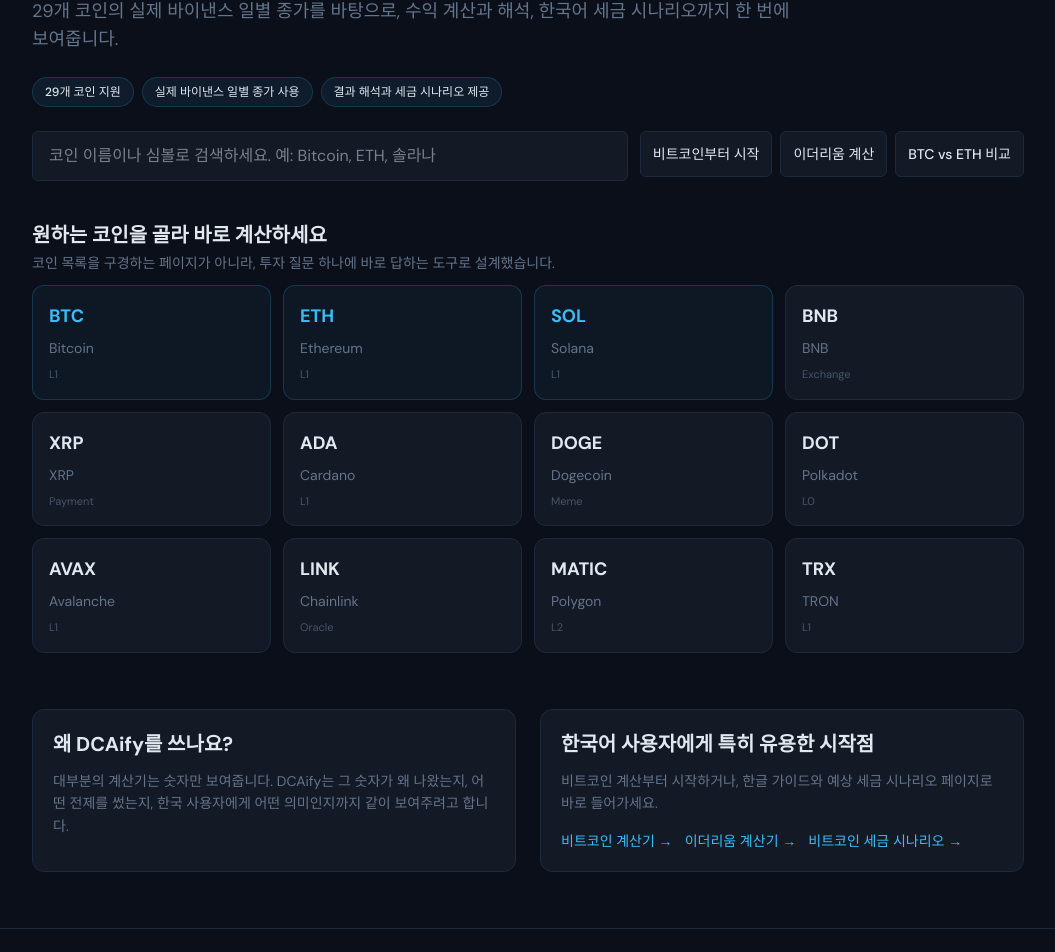
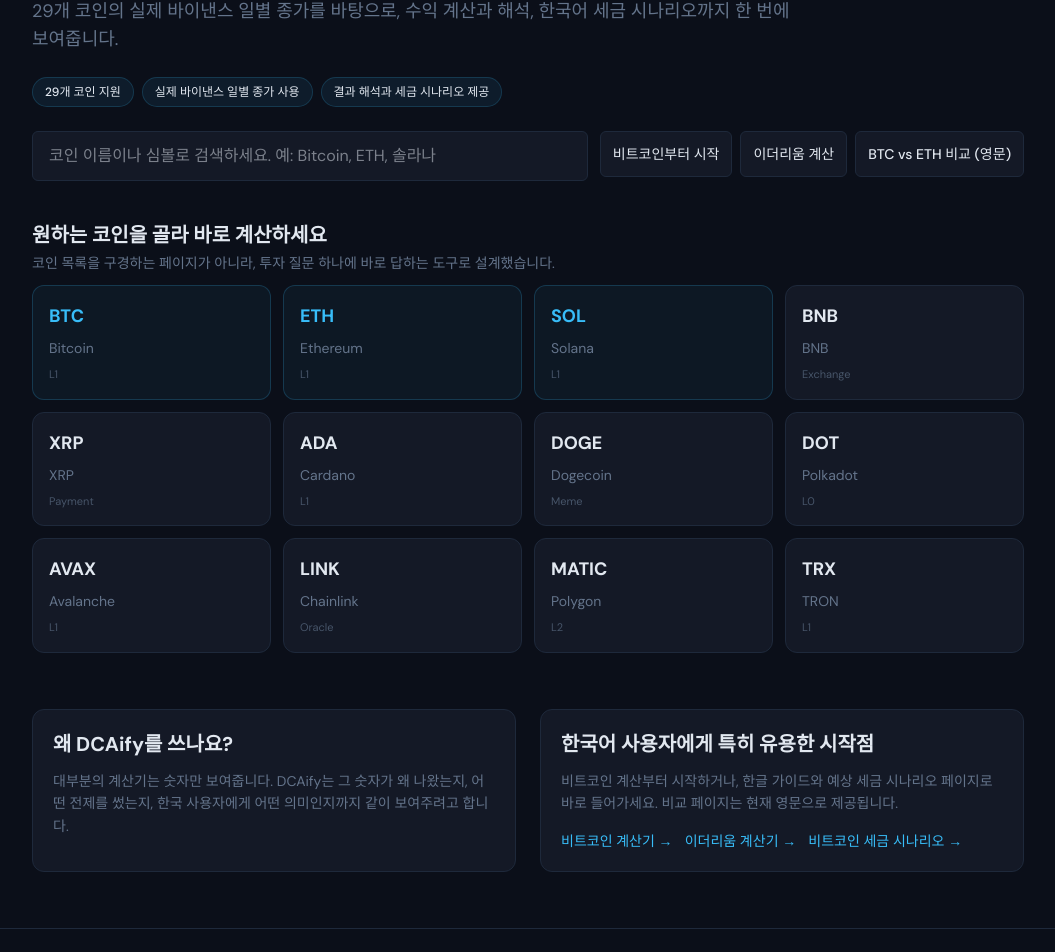
Before and after one commit to jungho-cho/dcaify, a Next.js app: page /ko in a window 1280 px wide. Shown: the part 252-1204 px from the top of the page, without its empty margins (112-1167 px from the left). Built offline with nearby package versions, Linux system fonts and the light colour scheme; a web font is replaced by a local one.

Commit message:
fix(qa): ISSUE-001 — label English-only compare CTA on Korean home

```diff
--- a/src/components/CoinExplorerHome.tsx
+++ b/src/components/CoinExplorerHome.tsx
@@ -45,7 +45,7 @@
     featuredLinks: [
       { href: '/ko/btc', label: '비트코인부터 시작' },
       { href: '/ko/eth', label: '이더리움 계산' },
-      { href: '/btc-vs-eth', label: 'BTC vs ETH 비교' },
+      { href: '/btc-vs-eth', label: 'BTC vs ETH 비교 (영문)' },
     ],
     sectionTitle: '원하는 코인을 골라 바로 계산하세요',
     sectionDescription:
@@ -55,7 +55,7 @@
       '대부분의 계산기는 숫자만 보여줍니다. DCAify는 그 숫자가 왜 나왔는지, 어떤 전제를 썼는지, 한국 사용자에게 어떤 의미인지까지 같이 보여주려고 합니다.',
     featuredTitle: '한국어 사용자에게 특히 유용한 시작점',
     featuredDescription:
-      '비트코인 계산부터 시작하거나, 한글 가이드와 예상 세금 시나리오 페이지로 바로 들어가세요.',
+      '비트코인 계산부터 시작하거나, 한글 가이드와 예상 세금 시나리오 페이지로 바로 들어가세요. 비교 페이지는 현재 영문으로 제공됩니다.',
     recoverySuggestions: [
       { href: '/ko/btc', label: '비트코인 계산기' },
       { href: '/ko/eth', label: '이더리움 계산기' },
```
